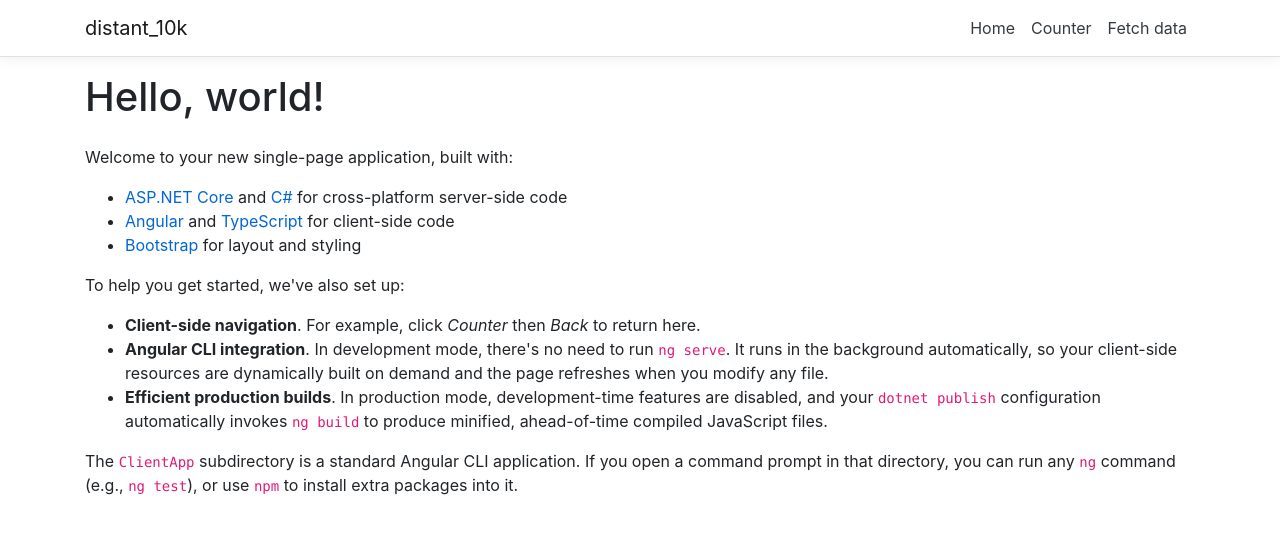
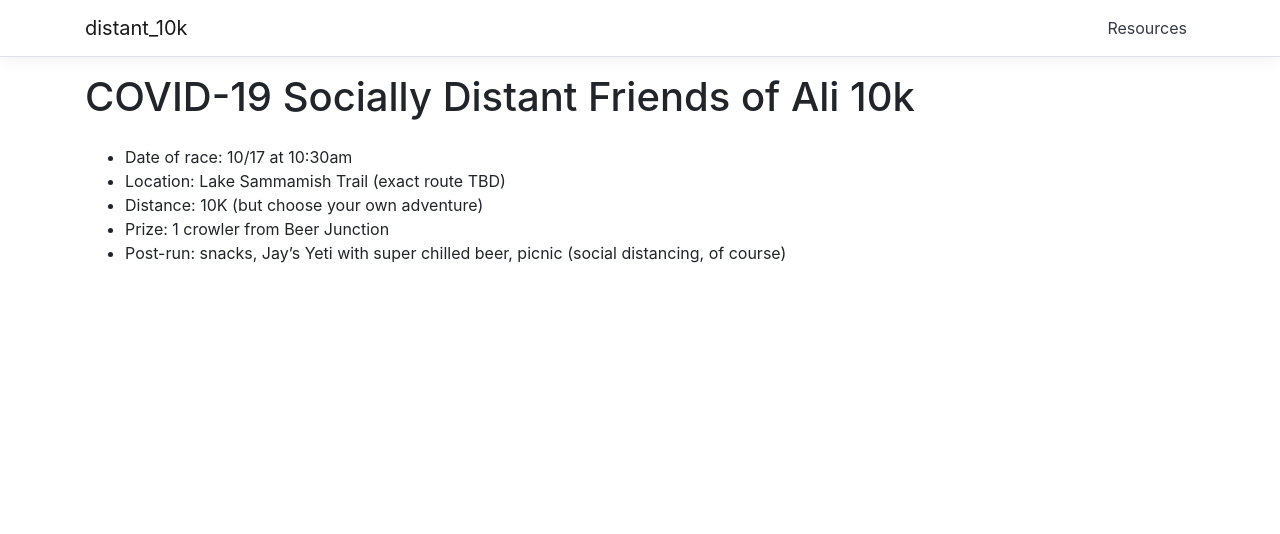
Before and after one commit to alidaka/distance-10k, an Angular app in the folder ClientApp/: page / in a window 1280 px wide. Shown: the top 534 px of the page. Built offline with nearby package versions, Linux system fonts and the light colour scheme.

Commit message:
add a lot more content, and fix some nav styling

```diff
--- a/ClientApp/src/app/home/home.component.html
+++ b/ClientApp/src/app/home/home.component.html
@@ -1,14 +1,8 @@
-<h1>Hello, world!</h1>
-<p>Welcome to your new single-page application, built with:</p>
+<h1>COVID-19 Socially Distant Friends of Ali 10k</h1>
 <ul>
-  <li><a href='https://get.asp.net/'>ASP.NET Core</a> and <a href='https://msdn.microsoft.com/en-us/library/67ef8sbd.aspx'>C#</a> for cross-platform server-side code</li>
-  <li><a href='https://angular.io/'>Angular</a> and <a href='http://www.typescriptlang.org/'>TypeScript</a> for client-side code</li>
-  <li><a href='http://getbootstrap.com/'>Bootstrap</a> for layout and styling</li>
+  <li>Date of race: 10/17 at 10:30am</li>
+  <li>Location: Lake Sammamish Trail (exact route TBD)</li>
+  <li>Distance: 10K (but choose your own adventure)</li>
+  <li>Prize: 1 crowler from Beer Junction</li>
+  <li>Post-run: snacks, Jay’s Yeti with super chilled beer, picnic (social distancing, of course)</li>
 </ul>
-<p>To help you get started, we've also set up:</p>
-<ul>
-  <li><strong>Client-side navigation</strong>. For example, click <em>Counter</em> then <em>Back</em> to return here.</li>
-  <li><strong>Angular CLI integration</strong>. In development mode, there's no need to run <code>ng serve</code>. It runs in the background automatically, so your client-side resources are dynamically built on demand and the page refreshes when you modify any file.</li>
-  <li><strong>Efficient production builds</strong>. In production mode, development-time features are disabled, and your <code>dotnet publish</code> configuration automatically invokes <code>ng build</code> to produce minified, ahead-of-time compiled JavaScript files.</li>
-</ul>
-<p>The <code>ClientApp</code> subdirectory is a standard Angular CLI application. If you open a command prompt in that directory, you can run any <code>ng</code> command (e.g., <code>ng test</code>), or use <code>npm</code> to install extra packages into it.</p>
--- a/ClientApp/src/app/nav-menu/nav-menu.component.css
+++ b/ClientApp/src/app/nav-menu/nav-menu.component.css
@@ -18,5 +18,13 @@
 }
 
 .nav-item:hover {
-  background:rgba(0, 0, 0, .1);
+  background-color:rgba(0, 0, 0, .1);
 }
+
+.link-active {
+  font-weight: bold;
+  background-image: linear-gradient(120deg, #dd1188 0%, #8fd3f4 100%);
+  background-size: 100% .2em;
+  background-position: 0 100%;
+  background-repeat: no-repeat;
+}
--- a/ClientApp/src/app/nav-menu/nav-menu.component.html
+++ b/ClientApp/src/app/nav-menu/nav-menu.component.html
@@ -20,21 +20,9 @@
         [ngClass]="{ show: isExpanded }"
       >
         <ul class="navbar-nav flex-grow">
-          <li
-            class="nav-item"
-            [routerLinkActive]="['link-active']"
-            [routerLinkActiveOptions]="{ exact: true }"
-          >
-            <a class="nav-link text-dark" [routerLink]="['/']">Home</a>
-          </li>
           <li class="nav-item" [routerLinkActive]="['link-active']">
-            <a class="nav-link text-dark" [routerLink]="['/counter']"
-              >Counter</a
-            >
-          </li>
-          <li class="nav-item" [routerLinkActive]="['link-active']">
-            <a class="nav-link text-dark" [routerLink]="['/fetch-data']"
-              >Fetch data</a
+            <a class="nav-link text-dark" [routerLink]="['/resources']"
+              >Resources</a
             >
           </li>
         </ul>
--- a/ClientApp/src/app/resources/resources.component.html
+++ b/ClientApp/src/app/resources/resources.component.html
@@ -1,12 +1,10 @@
 <h1>Resources</h1>
 <h2>Training Plans</h2>
 <p>
-  <a href="https://freerunningplans.com/">This site</a> has great Excel-formatted plans you can download and easily modify. I'd recommend starting here and
-  seeing if they look viable.
+  <a href="https://freerunningplans.com/">This site</a> has great Excel-formatted plans you can download and easily modify. I'd recommend starting here. If the plan looks good, go with it.
 </p>
 <p>
-  <a href="https://www.halhigdon.com/training/10k-training/">Hal Higdon</a> has beginner, intermediate, and advanced plans for free. There's a bit less guidance
-  in the workout itself, but some good detail on each plan's page about pace targets.
+  <a href="https://www.halhigdon.com/training/10k-training/">Hal Higdon</a> has beginner, intermediate, and advanced plans for free. There's a bit less guidance in the workout itself, but some good detail on each plan's page about pace targets.
 </p>
 <h2>Pace predictors and calculators</h2>
 <p>
@@ -16,4 +14,16 @@
   <a href="https://runfastcoach.com/calc2/index.php">Tinman</a>: given your goal pace, figure out various workout paces (tempo, VO2Max, ...)
 </p>
 <h2>GPS trackers</h2>
+<h3>Watches</h3>
+<p>I find using a dedicated watch WAY more convenient than my phone. They're often more accurate, better battery life, and easier to carry around, especially when it's hot out.</p>
+<p><a href="https://buy.garmin.com/en-US/US/into-sports/running/cIntoSports-cRunning-p1.html">Garmin</a> watches are the go-to. Prioritizing running and occasional biking, I've been using the <a href="https://buy.garmin.com/en-US/US/p/646690">200 series</a> for years; older models are generally totally fine if you want to save $50-100 off the latest.</p>
+<p>The <a href="https://buy.garmin.com/en-US/US/p/612476">600 series</a> is more multisport and has full smartwatch features. The <a href="https://buy.garmin.com/en-US/US/p/702902">fenix</a> is available at the very top end, if you want something for triathlons, hiking, skiing, ...</p>
+<p>Fitbits, Apple Watches, etc. will all work great as well. The most important thing for accuracy is GPS (rather than just a pedometer).</p>
+<h3>Phone apps</h3>
+<p>Strava's app is pretty popular. Phone apps are generally less reliable than GPS watches, but still better than pedometers.</p>
+<p></p>
 <h2>Workout trackers</h2>
+<p>It's important to review past workouts to understand how you're improving, monitor fatigue, and stay motivated. If nothing else, it's fun to see the maps of where you ran and share with friends.</p>
+<p><a href="https://www.strava.com/">Strava</a> is my favorite site for this. Take a quick look at <a href="https://www.strava.com/athletes/3540724">my page</a> for an idea of what it gives you.</p>
+<p>You can also upload to Garmin, MapMyRun, Nike+, or a variety of other trackers.</p>
+<p>Some watches/apps automatically upload to various places. For a few reasons, I manually upload every few days.</p>
```
